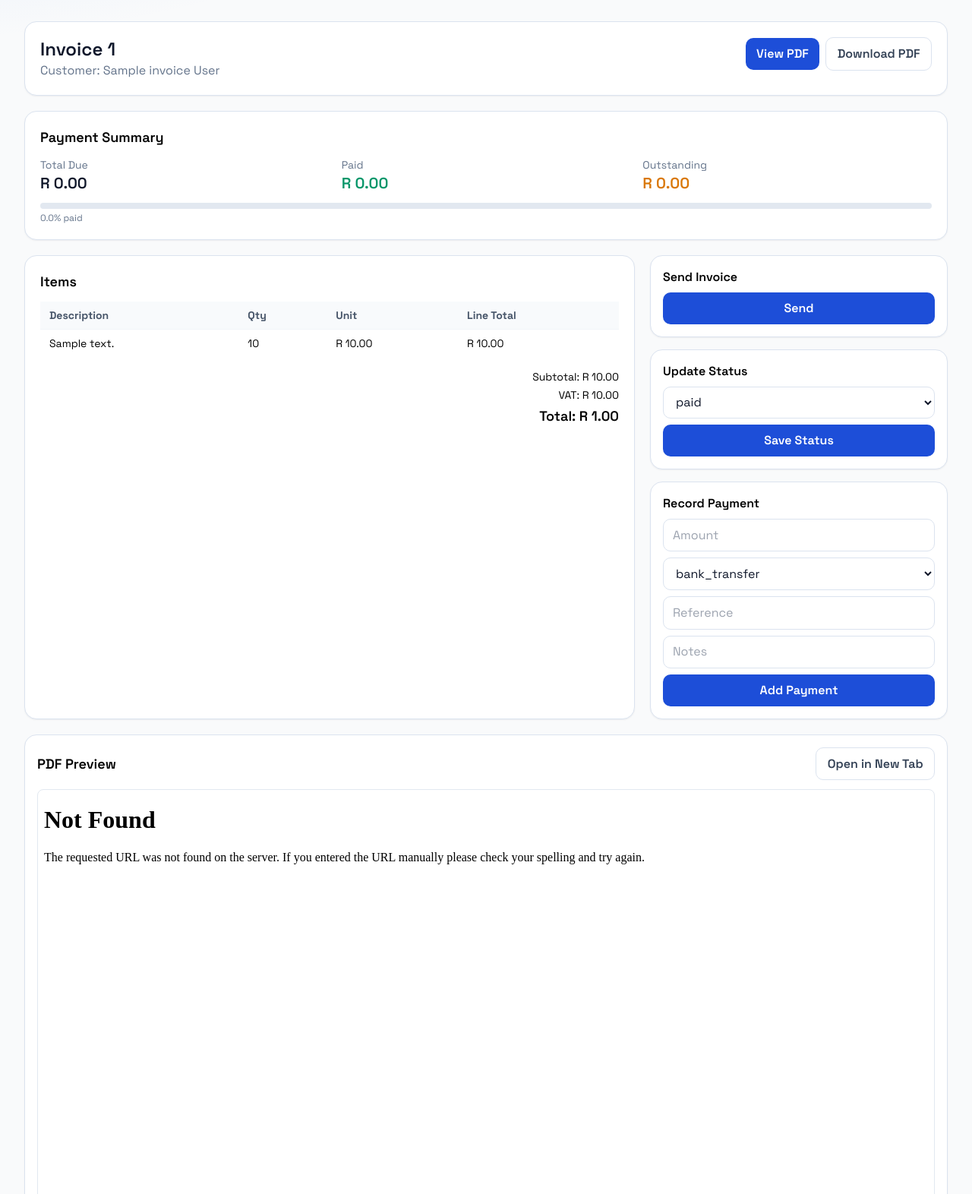
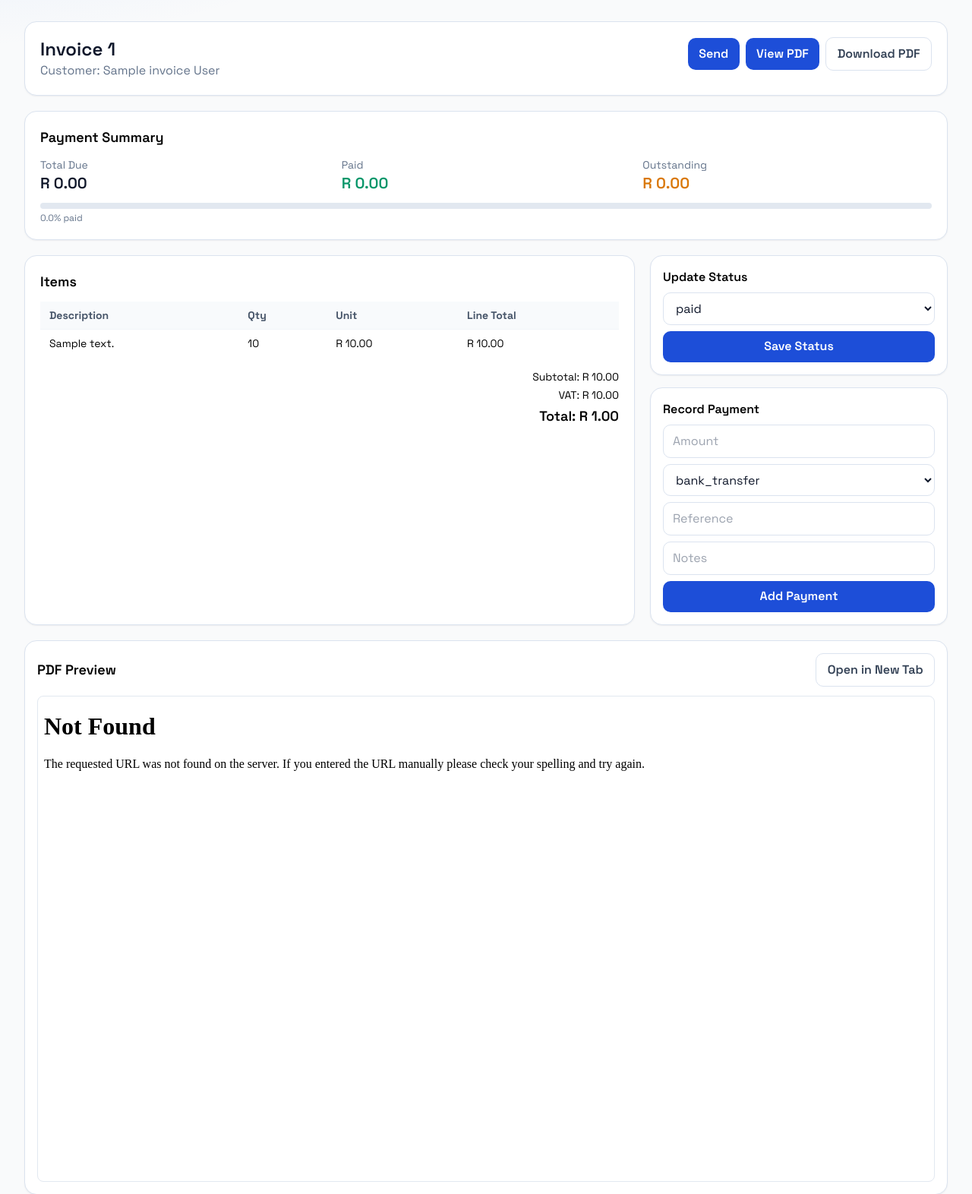
Before and after one commit to kluthuli23/Vanta-Pilot, a Python web app: template invoice_pro_system/web/templates/invoice_detail.html in a window 1280 px wide. Shown: the part 65-1637 px from the top of the page at 76% size. Run offline with Jinja, Linux system fonts and the light colour scheme; the template is opened without the code that fills it: most values are stand-ins (such as "Sample title", 1, 10 or a date in 2020); some libraries are stand-ins or nearby versions.

Commit message:
Move send action next to PDF buttons

```diff
--- a/invoice_pro_system/web/templates/invoice_detail.html
+++ b/invoice_pro_system/web/templates/invoice_detail.html
@@ -11,7 +11,10 @@
                 <h1 class="text-2xl font-semibold text-slate-900">Invoice {{ invoice.invoice_number }}</h1>
                 <p class="text-slate-500">Customer: {{ invoice.customer_name }} {{ invoice.customer_surname }}</p>
             </div>
-            <div class="flex items-center gap-2">
+            <div class="flex flex-wrap items-center gap-2">
+                <form method="post" action="/invoices/{{ invoice.id }}/send">
+                    <button type="submit" class="btn btn-primary" {% if not write_allowed %}disabled title="Trial expired"{% endif %}>Send</button>
+                </form>
                 <a href="/invoices/{{ invoice.id }}/pdf" target="_blank" class="btn btn-primary">View PDF</a>
                 <a href="/invoices/{{ invoice.id }}/pdf?download=true" class="btn btn-muted">Download PDF</a>
             </div>
@@ -121,13 +124,6 @@
 
         <section class="space-y-4">
             <div class="shell-card p-4">
-                <h3 class="font-semibold mb-2">Send Invoice</h3>
-                <form method="post" action="/invoices/{{ invoice.id }}/send">
-                    <button type="submit" class="w-full btn btn-primary" {% if not write_allowed %}disabled title="Trial expired"{% endif %}>Send</button>
-                </form>
-            </div>
-
-            <div class="shell-card p-4">
                 <h3 class="font-semibold mb-2">Update Status</h3>
                 <form method="post" action="/invoices/{{ invoice.id }}/status" class="space-y-2">
                     <select name="status" class="field">
```
